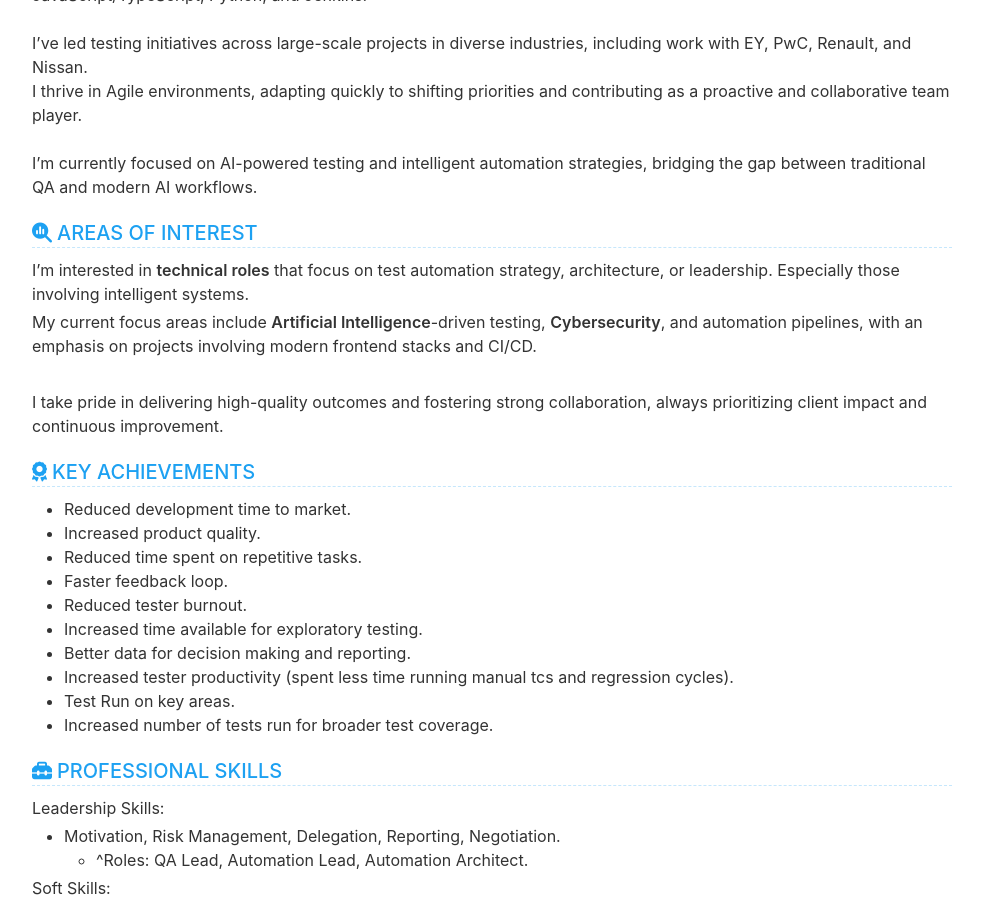
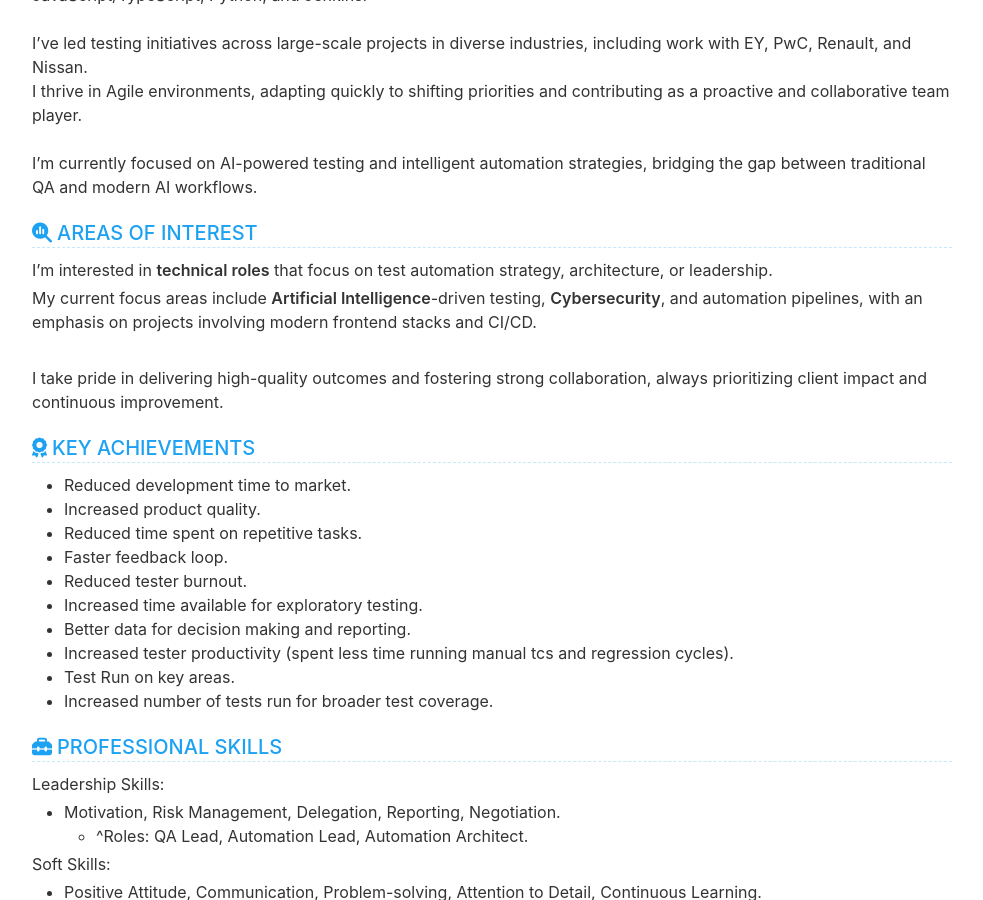
Before and after one commit to cvera08/full-resume, a Jekyll site: the page built from index.html, in a window 1280 px wide and 900 px high, scrolled down 623 px. Shown: the whole window, without its empty margins (148-1131 px from the left). Built offline with Jekyll 4.4.1, drawn with Linux system fonts in a browser that asks for light colours.

Commit message:
feat: areas of interest change - first paragraph -v2

```diff
--- a/_data/data.yml
+++ b/_data/data.yml
@@ -53,7 +53,7 @@ interest:
   order: 3
   title: Areas of Interest
   description: |
-    I’m interested in **technical roles** that focus on test automation strategy, architecture, or leadership. Especially those involving intelligent systems.
+    I’m interested in **technical roles** that focus on test automation strategy, architecture, or leadership.
 
     My current focus areas include **Artificial Intelligence**-driven testing, **Cybersecurity**, and automation pipelines, with an emphasis on projects involving modern frontend stacks and CI/CD.
 
```
